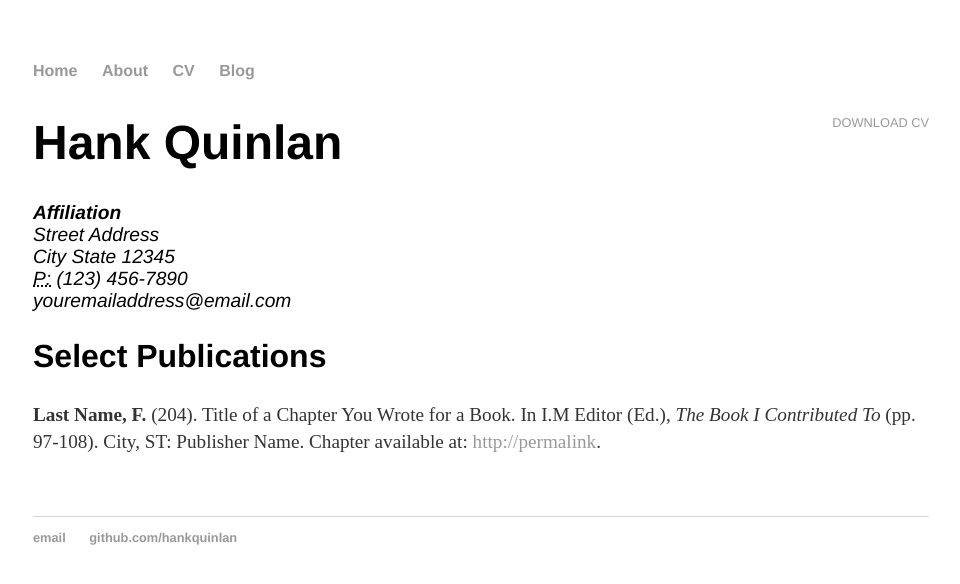
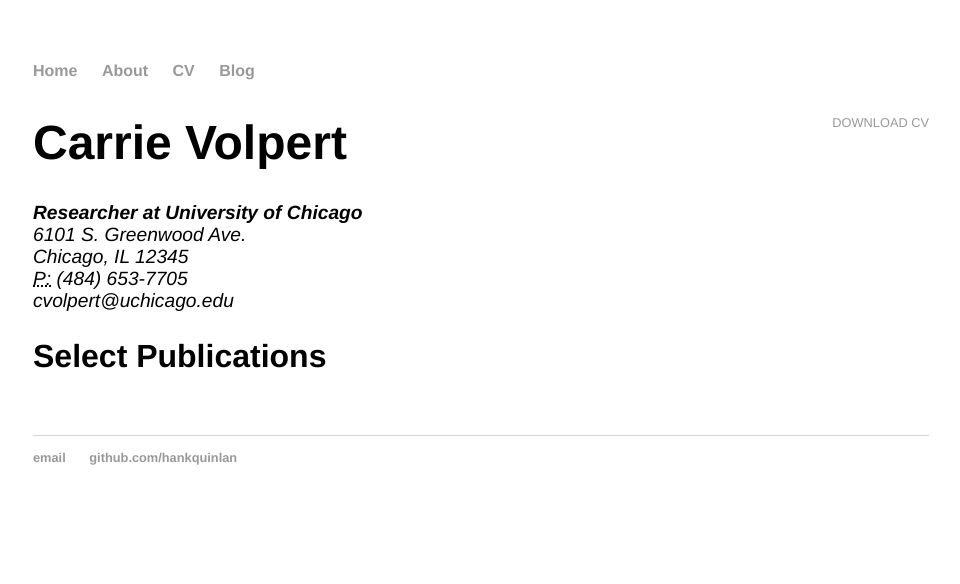
Before and after one commit to particlerover/particlerover.github.io, a Jekyll site: the page built from cv/index.html, in a window 1280 px wide. Shown: the top 584 px of the page, without its empty margins (159-1119 px from the left). Built offline with Jekyll 4.4.1, drawn with Linux system fonts in a browser that asks for light colours.

Commit message:
Update index.html

```diff
--- a/cv/index.html
+++ b/cv/index.html
@@ -1,22 +1,17 @@
 ---
 layout: default
-title: CV of Your Name
+title: CV of Carrie Volpert
 ---
 
 	<div class="cv">
 		<a href="#" class="download" title="Download CV as PDF">Download CV</a>
-					<h1>Hank Quinlan</h1>
+					<h1>Carrie Volpert</h1>
 					<address>
-					<strong>Affiliation</strong><br>
-					Street Address<br>
-					City State 12345<br>
-					<abbr title="phone">P:</abbr> (123) 456-7890<br>
-					<span class="obfuscate">youremailaddress@email.com</span>
+					<strong>Researcher at University of Chicago</strong><br>
+					6101 S. Greenwood Ave.<br>
+					Chicago, IL 12345<br>
+					<abbr title="phone">P:</abbr> (484) 653-7705<br>
+					<span class="obfuscate">cvolpert@uchicago.edu</span>
 					</address>
 
 					<h2>Select Publications</h2>
-
-					<p><strong>Last Name, F.</strong> (204). Title of a Chapter You Wrote for a Book. In I.M Editor (Ed.), <em>The Book I Contributed To</em> (pp. 97-108). City, ST: Publisher Name. Chapter available at: <a href="#">http://permalink</a>.
-
-
-	</div>
```
